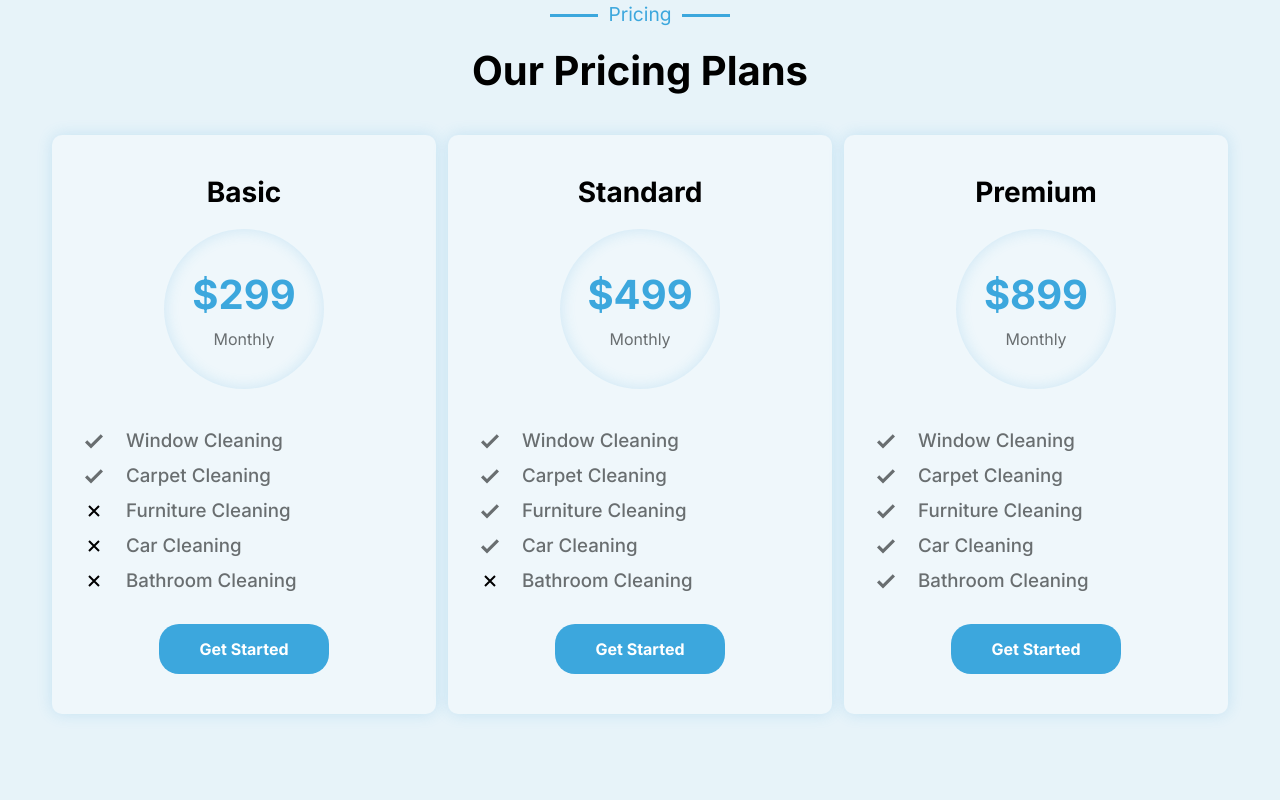
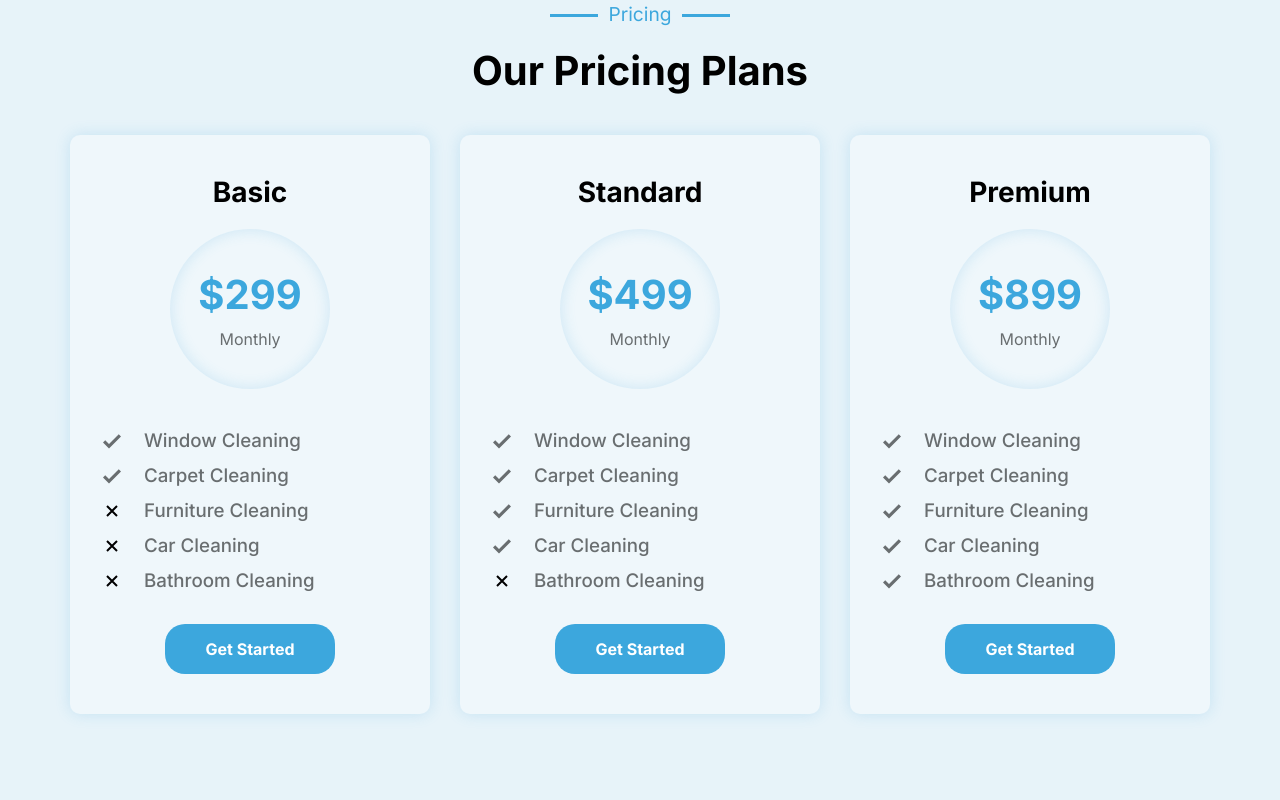
Before and after one commit to Bubblecrown/Home-Cleaning-Service, a React (Create React App) app: page / in a window 1280 px wide. Shown: the part 1800-2600 px from the top of the page. Built offline with nearby package versions, Linux system fonts and the light colour scheme.

Commit message:
finish navlink to section

```diff
--- a/src/components/Card/CardStyle.js
+++ b/src/components/Card/CardStyle.js
@@ -9,14 +9,27 @@ import {
 
 export const CardPlan = styled.section`
   ${Column}
-  max-width: 32%;
-  flex-basis: 32%;
+  max-width: 30%;
+  flex-basis: 30%;
   height: auto;
   background-color: ${BgCircleColor};
   padding: 40px 30px;
   border-radius: 10px;
   box-shadow: ${Boxshadow};
   text-transform: capitalize;
+  @media screen and (max-width: 980px) {
+    max-width: 42%;
+    flex-basis: 42%;
+  }
+  @media screen and (max-width: 710px) {
+    max-width: 60%;
+    flex-basis: 60%;
+  }
+
+  @media screen and (max-width: 536px) {
+    max-width: 100%;
+    flex-basis: 100%;
+  }
 `;
 
 export const CardTier = styled.h1`
@@ -63,7 +76,7 @@ export const PlanList = styled.div`
   font-size: 1rem;
   color: ${Secondary};
   display: flex;
-  gap: 20px;
+  gap: clamp(5px, 5vw, 20px);
   margin-bottom: 5px;
 `;
 export const ListIcon = styled.h2`
@@ -71,4 +84,6 @@ export const ListIcon = styled.h2`
 `;
 export const ServiceList = styled.h3`
   font-weight: 500;
+  font-size: clamp(0.8rem, 5vw, 1.17rem) ;
+  width: 100%;
 `;
--- a/src/data/NavbarData.js
+++ b/src/data/NavbarData.js
@@ -8,19 +8,19 @@ export const NavData = [
     title: "About",
   },
   {
-    to: "/services",
+    to: "services",
     title: "Services",
   },
   {
-    to: "/pricing",
+    to: "pricing",
     title: "Pricing",
   },
   {
-    to: "/team",
+    to: "team",
     title: "Team",
   },
   {
-    to: "/contact",
+    to: "contact",
     title: "Contact",
   },
 ];
--- a/src/layouts/ContactSection/ContactSection.js
+++ b/src/layouts/ContactSection/ContactSection.js
@@ -9,10 +9,11 @@ import {
   ContactColumn,
   ContactIcon,
   ContactRow,
+
 } from "./ContactStyle";
-const ContactSection = () => {
+const ContactSection = ({path}) => {
   return (
-    <Section>
+    <Section id={path}>
       <Container>
         <TitleSection {...ContactData} />
         <Row>
--- a/src/layouts/Navbar/Navbar.js
+++ b/src/layouts/Navbar/Navbar.js
@@ -31,7 +31,7 @@ const Navbar = () => {
       document.body.style.overflow = "auto";
     } else {
       setClick(true);
-      document.body.style.overflow = "hidden";
+      document.body.style.overflow = "auto";
     }
   };
 
--- a/src/layouts/Navbar/NavbarStyles.js
+++ b/src/layouts/Navbar/NavbarStyles.js
@@ -11,6 +11,7 @@ export const Nav = styled.nav`
   font-size: 1.2rem;
   top: 0;
   z-index: 99;
+
 `;
 
 export const NavbarContainer = styled(Container)`
@@ -19,6 +20,7 @@ export const NavbarContainer = styled(Container)`
   justify-content: space-between;
   align-items: center;
   ${Container}
+
 `;
 
 export const NavLogo = styled(Link)`
--- a/src/layouts/PricingSection/PricingSection.js
+++ b/src/layouts/PricingSection/PricingSection.js
@@ -3,9 +3,9 @@ import { Container, Section, Row } from "../../globalStyles";
 import {TitleSection, Card} from "../../components";
 import { PriceData, TierData } from "../../data/PricingData";
 
-const PricingSection = () => {
+const PricingSection = ({path}) => {
   return (
-    <Section>
+    <Section id={path}>
       <Container>
         <TitleSection {...PriceData} />
         <Row>
--- a/src/layouts/ServeSection/ServeSection.js
+++ b/src/layouts/ServeSection/ServeSection.js
@@ -9,11 +9,11 @@ import {
   ImgTitle,
 } from "./ServeStyle";
 
-const ServeSection = () => {
+const ServeSection = ({path}) => {
   const { title, sectionTitle, headTitle, center } = ServiceData;
   return (
-    <>
-      <Section>
+
+      <Section id={path}>
         <Container>
           <TitleSection title={title} headTitle={headTitle} sectionTitle={sectionTitle} center={center}/>
           <Row>
@@ -27,7 +27,7 @@ const ServeSection = () => {
           </Row>
         </Container>
       </Section>
-    </>
+
   );
 };
 
--- a/src/layouts/TeamSection/TeamSection.js
+++ b/src/layouts/TeamSection/TeamSection.js
@@ -4,9 +4,9 @@ import { Container, Row, Section } from "../../globalStyles";
 import { TeamData,  TeamMember } from "../../data/TeamData";
 import { TeamColumn, TeamImg } from "./TeamStyle";
 
-const TeamSection = () => {
+const TeamSection = ({path}) => {
   return (
-    <Section>
+    <Section id={path}>
       <Container>
         <TitleSection {...TeamData} />
         <Row>
--- a/src/pages/HomePage.js
+++ b/src/pages/HomePage.js
@@ -15,10 +15,10 @@ const HomePage = () => {
     <>
       <InfoSection {...HeroData} path="home" />
       <InfoSection {...AboutusData} path="about" />
-      <ServeSection />
-      <PricingSection />
-      <TeamSection />
-      <ContactSection />
+      <ServeSection path="services" />
+      <PricingSection path="pricing" />
+      <TeamSection path="team" />
+      <ContactSection path="contact" />
       <Footer />
     </>
   );
```
Also changed, not shown: src/layouts/Footer/Footer.js (+15 -12 lines).
